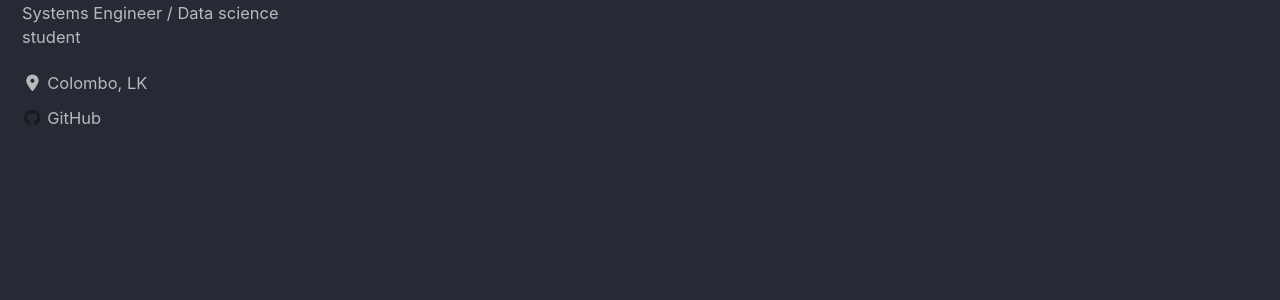
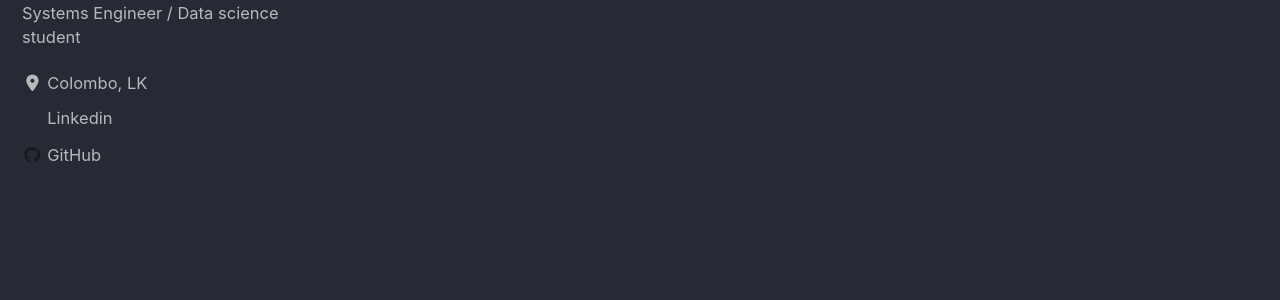
Before and after one commit to anarudhan/anarudhan.github.io, a Jekyll site: the page built from index.html, in a window 1280 px wide. Shown: the part 283-583 px from the top of the page. Built offline with Jekyll 4.4.1, drawn with Linux system fonts in a browser that asks for light colours; cached includes are drawn as plain includes; nearby versions of some CDN libraries; the list of posts is cut into pages by our own code.

Commit message:
Updated New

```diff
--- a/_config.yml
+++ b/_config.yml
@@ -122,9 +122,9 @@ author:
     - label: "Twitter"
       icon: "fab fa-fw fa-twitter-square"
       # url: "https://twitter.com/"
-    - label: "Facebook"
-      icon: "fab fa-fw fa-facebook-square"
-      # url: "https://facebook.com/"
+    - label: "Linkedin"
+      icon: "fab fa-fw fa-linkedin-square"
+      url: "https://www.linkedin.com/in/anarudhansathis"
     - label: "GitHub"
       icon: "fab fa-fw fa-github"
       url: "https://github.com/anarudhan"
```
